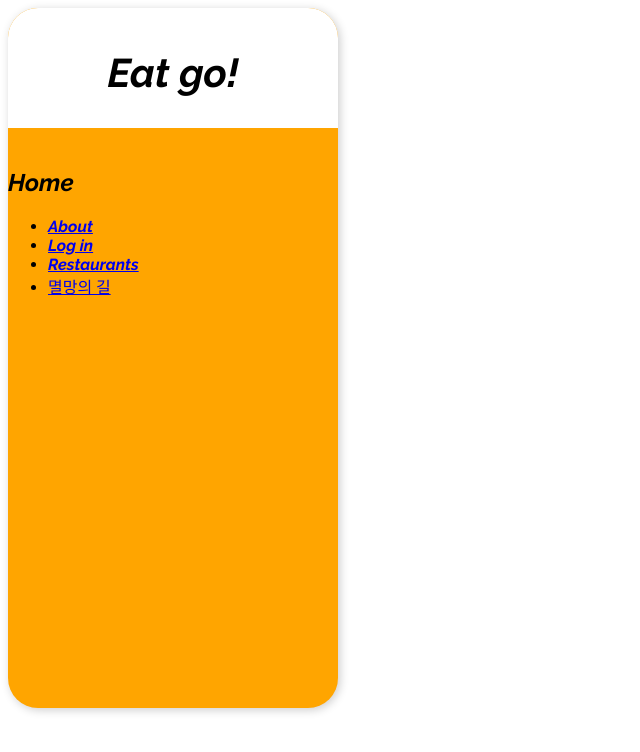
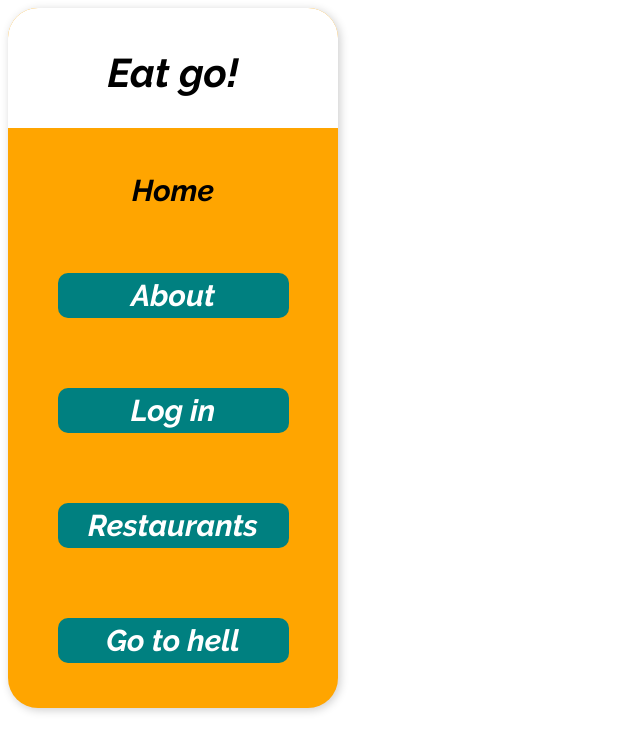
Before and after one commit to CodeSoom/react-week8-assignment-1, a React app: page / in a window 1280 px wide. Shown: the top 752 px of the page, without its empty margins (0-640 px from the left). Built offline with nearby package versions, Linux system fonts and the light colour scheme.

Commit message:
HomePage emotion으로 스타일링

```diff
--- a/src/HomePage.jsx
+++ b/src/HomePage.jsx
@@ -1,17 +1,50 @@
 import React from 'react';
+
+import styled from '@emotion/styled';
 
 import { Link } from 'react-router-dom';
 
+const PageMain = styled.div({
+  height: '550px',
+  '& h2': {
+    fontSize: '30px',
+    textAlign: 'center',
+  },
+});
+
+const Item = styled.li({
+  padding: '35px 0',
+  display: 'flex',
+  justifyContent: 'center',
+  '& a': {
+    display: 'block',
+    textDecoration: 'none',
+    position: 'inline-block',
+    width: '70%',
+    backgroundColor: 'teal',
+    color: 'white',
+    borderRadius: '10px',
+    padding: '5px 0',
+  },
+});
+
+const List = styled.ul({
+  listStyle: 'none',
+  paddingLeft: '0px',
+  fontSize: '30px',
+  textAlign: 'center',
+});
+
 export default function HomePage() {
   return (
-    <div>
+    <PageMain>
       <h2>Home</h2>
-      <ul>
-        <li><Link to="/about">About</Link></li>
-        <li><Link to="/login">Log in</Link></li>
-        <li><Link to="/restaurants">Restaurants</Link></li>
-        <li><Link to="/xxx">멸망의 길</Link></li>
-      </ul>
-    </div>
+      <List>
+        <Item><Link to="/about">About</Link></Item>
+        <Item><Link to="/login">Log in</Link></Item>
+        <Item><Link to="/restaurants">Restaurants</Link></Item>
+        <Item><Link to="/xxx">Go to hell</Link></Item>
+      </List>
+    </PageMain>
   );
 }
```
